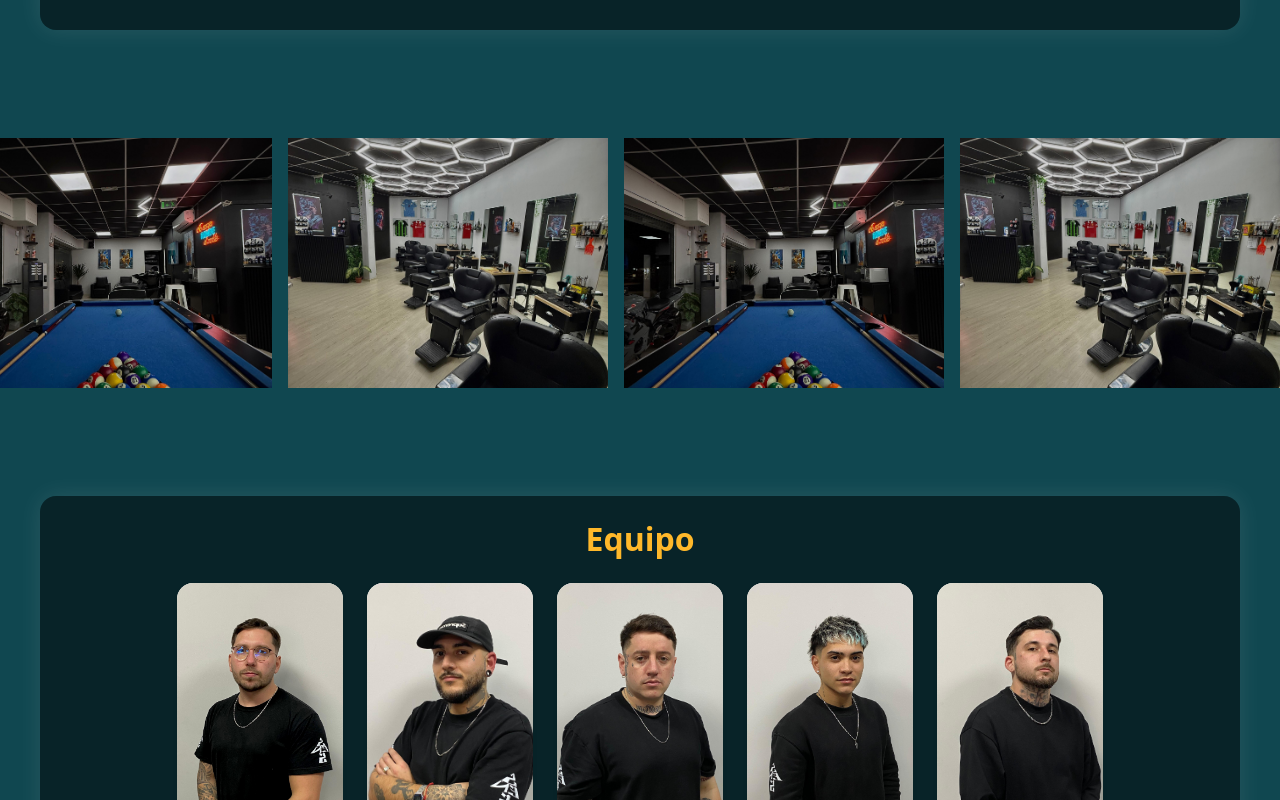
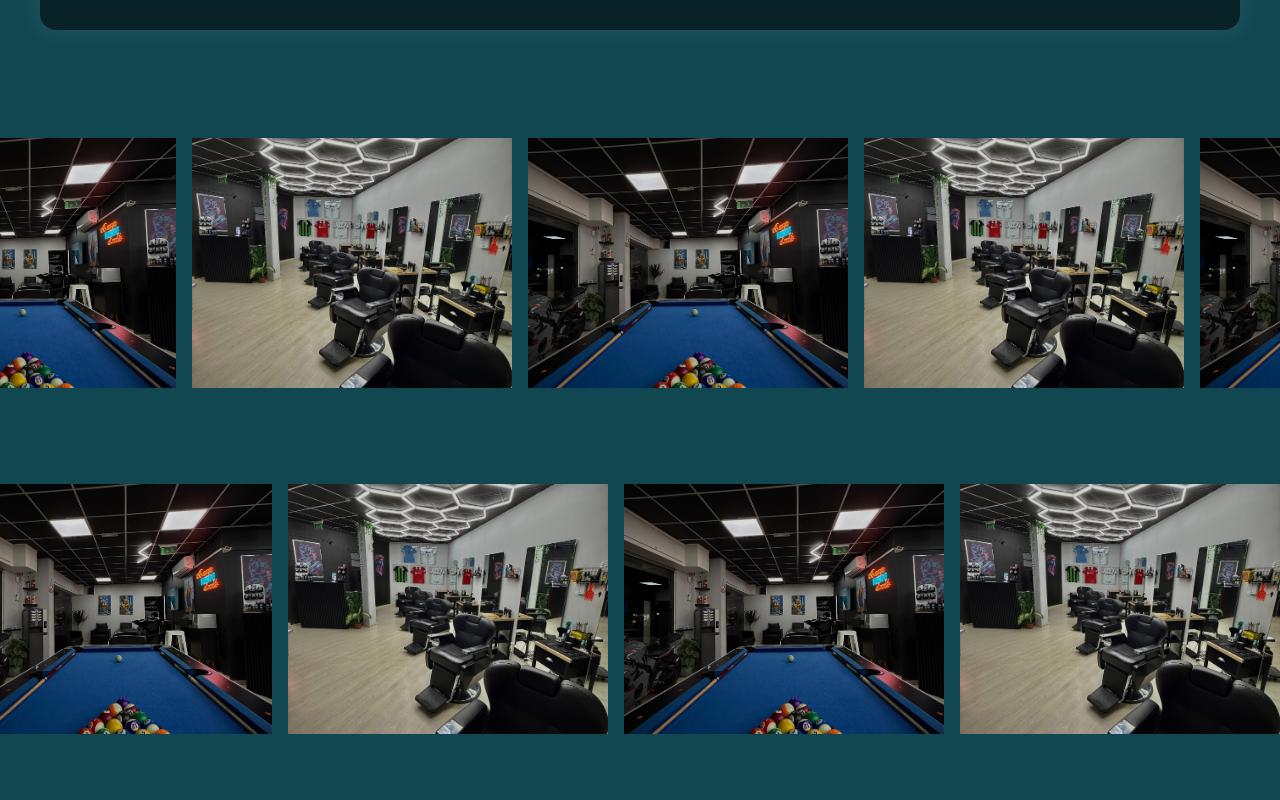
Before and after one commit to Nachito16/Sens, an Angular app: page / in a window 1280 px wide. Shown: the part 1220-2020 px from the top of the page. Built offline with nearby package versions, Linux system fonts and the light colour scheme.

Commit message:
2 carruseles agregados

```diff
--- a/src/app/componentes/vistas/index/index.component.css
+++ b/src/app/componentes/vistas/index/index.component.css
@@ -158,7 +158,7 @@
   }
 }
 
-/* Animación */
+/* Animación estándar: derecha a izquierda */
 @keyframes scrollCarousel {
   0% {
     transform: translateX(0);
@@ -167,6 +167,54 @@
     transform: translateX(-120%);
   }
 }
+
+/* Animación invertida: izquierda a derecha */
+@keyframes scrollCarouselReverse {
+  0% {
+    transform: translateX(-120%);
+  }
+  100% {
+    transform: translateX(0);
+  }
+}
+
+.carousel-wrapper {
+  overflow: hidden;
+  max-width: 100%;
+  position: relative;
+  cursor: pointer;
+}
+
+.carousel-track {
+  display: flex;
+  gap: 1rem;
+  transition: transform 0.5s ease;
+  animation: scrollCarousel 20s linear infinite;
+}
+
+.carousel-track.reverse {
+  animation: scrollCarouselReverse 20s linear infinite;
+}
+
+.carousel-img-multi {
+  height: 250px;
+  flex-shrink: 0;
+  width: 25%;
+  object-fit: cover;
+}
+
+/* Responsivos */
+@media (max-width: 992px) {
+  .carousel-img-multi {
+    width: 50%;
+  }
+}
+@media (max-width: 576px) {
+  .carousel-img-multi {
+    width: 100%;
+  }
+}
+
 
 
 .visit-button-container {
--- a/src/app/componentes/vistas/index/index.component.html
+++ b/src/app/componentes/vistas/index/index.component.html
@@ -31,17 +31,38 @@
 
 
 </section>
+<!-- Carrusel 1: izquierda a derecha (reverse) -->
 <section class="multi-carousel-section py-5">
-  <div id="customCarousel" class="carousel-wrapper">
+  <div class="carousel-wrapper">
+    <div class="carousel-track reverse">
+      <img src="assets/carrusel1.jpg" alt="1" class="carousel-img-multi" />
+      <img src="assets/carrusel2.jpg" alt="2" class="carousel-img-multi" />
+      <img src="assets/carrusel1.jpg" alt="3" class="carousel-img-multi" />
+      <img src="assets/carrusel2.jpg" alt="4" class="carousel-img-multi" />
+      <img src="assets/carrusel1.jpg" alt="3" class="carousel-img-multi" />
+      <img src="assets/carrusel2.jpg" alt="4" class="carousel-img-multi" />
+      <img src="assets/carrusel1.jpg" alt="3" class="carousel-img-multi" />
+      <img src="assets/carrusel2.jpg" alt="4" class="carousel-img-multi" />
+      <img src="assets/carrusel1.jpg" alt="3" class="carousel-img-multi" />
+      <img src="assets/carrusel2.jpg" alt="4" class="carousel-img-multi" />
+      <img src="assets/carrusel1.jpg" alt="3" class="carousel-img-multi" />
+      <img src="assets/carrusel2.jpg" alt="4" class="carousel-img-multi" />
+    </div>
+  </div>
+</section>
+
+<!-- Carrusel 2: derecha a izquierda (normal) -->
+<section class="multi-carousel-section py-5">
+  <div class="carousel-wrapper">
     <div class="carousel-track">
-      <img src="../../../assets/carrusel1.jpg" alt="1" class="carousel-img-multi" />
-      <img src="../../../assets/carrusel2.jpg" alt="2" class="carousel-img-multi" />
-      <img src="../../../assets/carrusel1.jpg" alt="3" class="carousel-img-multi" />
-      <img src="../../../assets/carrusel2.jpg" alt="4" class="carousel-img-multi" />
-      <img src="../../../assets/carrusel1.jpg" alt="5" class="carousel-img-multi" />
-      <img src="../../../assets/carrusel2.jpg" alt="6" class="carousel-img-multi" />
-      <img src="../../../assets/carrusel1.jpg" alt="7" class="carousel-img-multi" />
-      <img src="../../../assets/carrusel2.jpg" alt="8" class="carousel-img-multi" />
+      <img src="assets/carrusel1.jpg" alt="5" class="carousel-img-multi" />
+      <img src="assets/carrusel2.jpg" alt="6" class="carousel-img-multi" />
+      <img src="assets/carrusel1.jpg" alt="7" class="carousel-img-multi" />
+      <img src="assets/carrusel2.jpg" alt="8" class="carousel-img-multi" />
+      <img src="assets/carrusel1.jpg" alt="7" class="carousel-img-multi" />
+      <img src="assets/carrusel2.jpg" alt="8" class="carousel-img-multi" />
+      <img src="assets/carrusel1.jpg" alt="7" class="carousel-img-multi" />
+      <img src="assets/carrusel2.jpg" alt="8" class="carousel-img-multi" />
     </div>
   </div>
 </section>
```
